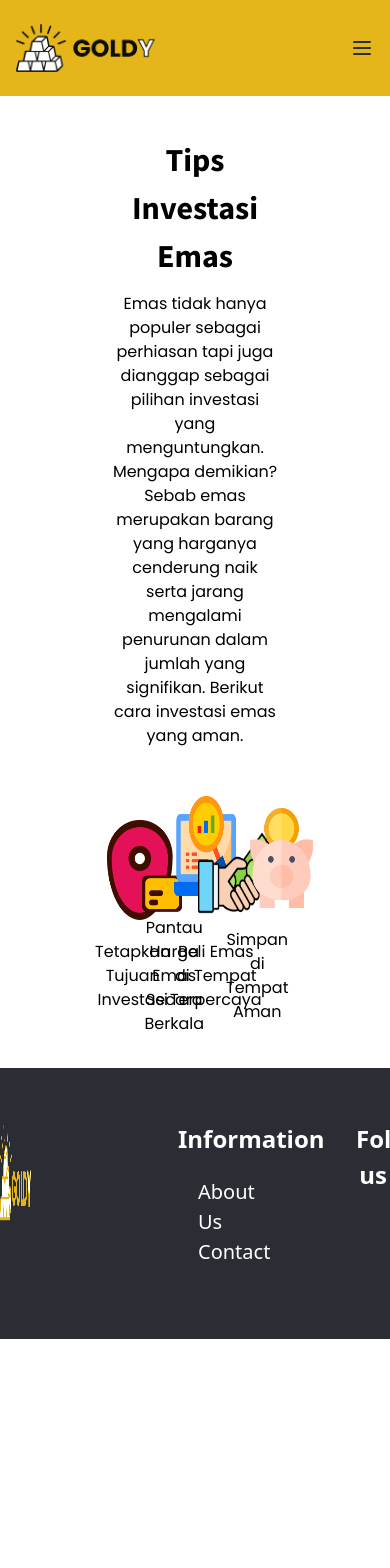
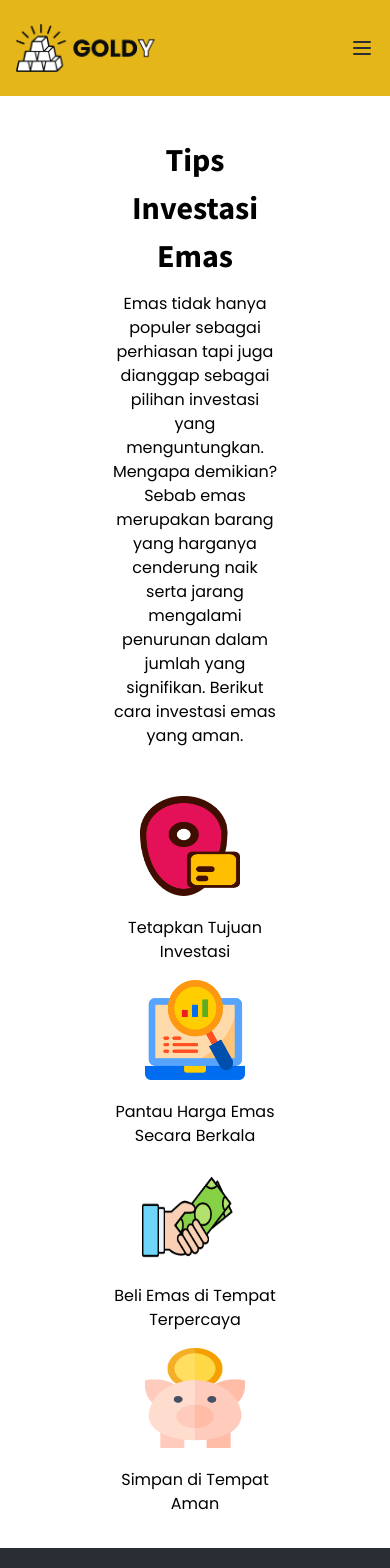
Before and after one commit to Bejo-Group/goldy-FE, a React (Create React App) app in the folder goldy/: page /tips in a window 390 px wide. Shown: the top 1568 px of the page. Before the commit the page ends 1339 px from the top, so only its background shows below. Built offline with nearby package versions, Linux system fonts and the light colour scheme.

Commit message:
Make Tips page responsive

```diff
--- a/goldy/src/components/Tips.jsx
+++ b/goldy/src/components/Tips.jsx
@@ -10,11 +10,11 @@ function Tips(){
     return(
         <>
             <Navbar></Navbar>
-            <div className='grid grid-cols-1 flex justify-center items-center mx-28 mt-10'>
+            <div className='grid grid-cols-1 flex justify-center items-center mx-28 mt-10 md: flex-row md: justify-between'>
                 <h1 className='font-primary font-bold text-h-lg text-center '>Tips Investasi Emas</h1>
                 <p className='font-secondary text-center mt-3' >Emas tidak hanya populer sebagai perhiasan tapi juga dianggap sebagai pilihan investasi yang menguntungkan. Mengapa demikian? Sebab emas merupakan barang yang harganya cenderung naik serta jarang mengalami penurunan dalam jumlah yang signifikan. Berikut cara investasi emas yang aman.</p>
             </div>
-            <div className='flex justify-center items-center my-8 mx-28 grid grid-cols-4'>
+            <div className='flex justify-center items-center my-8 mx-28 grid lg:grid-cols-4 sm:grid-cols-1'>
                 {/* Tips no.1 */}
                 <div className='grid flex justify-center items-center'>
                     <img className="flex items-center h-[100px] w-[100px] my-4 mx-3" src={IconTag} alt="Tag"></img>
```
